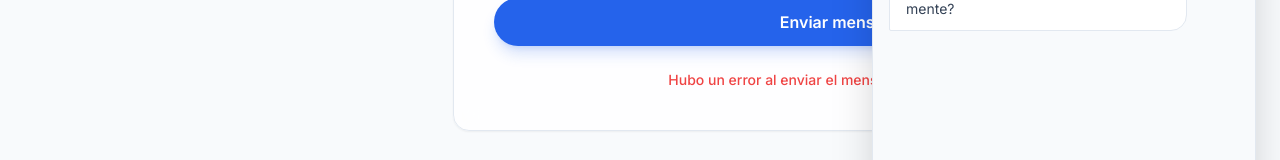
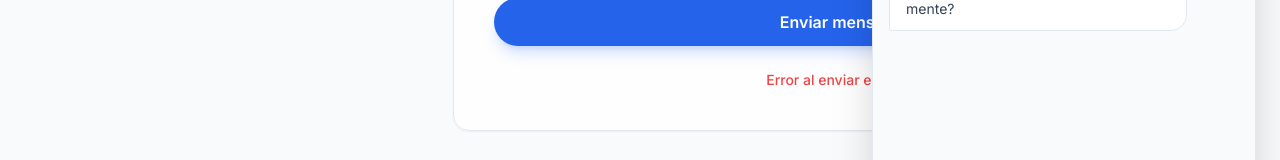
Before and after one commit to LucioRebora/itia, a Next.js app: page / in a window 1280 px wide. Both pictures are taken after typing "Sample", "name@example.com", "Sample", "Sample" into the empty fields and a click on the button "Enviar mensaje". Shown: the part 7809-7969 px from the top of the page. Built offline with nearby package versions, Linux system fonts and the light colour scheme; no server answers.

Commit message:
Migrar envio de mails de Gmail/nodemailer a resend

```diff
--- a/components/ContactForm.tsx
+++ b/components/ContactForm.tsx
@@ -6,6 +6,7 @@ import { useState } from "react";
 
 const ContactForm = () => {
     const [status, setStatus] = useState<"idle" | "loading" | "success" | "error">("idle");
+    const [errorMessage, setErrorMessage] = useState<string>("");
     const [formData, setFormData] = useState({
         name: "",
         email: "",
@@ -16,6 +17,7 @@ const ContactForm = () => {
     const handleSubmit = async (e: React.FormEvent) => {
         e.preventDefault();
         setStatus("loading");
+        setErrorMessage("");
 
         try {
             const response = await fetch("/api/contact", {
@@ -24,16 +26,20 @@ const ContactForm = () => {
                 body: JSON.stringify(formData),
             });
 
+            const data = await response.json().catch(() => ({}));
+
             if (response.ok) {
                 setStatus("success");
                 setFormData({ name: "", email: "", company: "", message: "" });
                 setTimeout(() => setStatus("idle"), 5000);
             } else {
+                setErrorMessage(data.error || "Hubo un error al enviar el mensaje. Inténtalo de nuevo.");
                 setStatus("error");
                 setTimeout(() => setStatus("idle"), 5000);
             }
         } catch (error) {
             console.error(error);
+            setErrorMessage("Hubo un error al enviar el mensaje. Inténtalo de nuevo.");
             setStatus("error");
             setTimeout(() => setStatus("idle"), 5000);
         }
@@ -164,7 +170,7 @@ const ContactForm = () => {
                             )}
                             {status === "error" && (
                                 <p className="text-center text-red-500 font-medium text-sm animate-fade-in">
-                                    Hubo un error al enviar el mensaje. Inténtalo de nuevo.
+                                    {errorMessage || "Hubo un error al enviar el mensaje. Inténtalo de nuevo."}
                                 </p>
                             )}
                         </form>
--- a/lib/validation.ts
+++ b/lib/validation.ts
@@ -29,7 +29,7 @@ export function isValidEmail(value: unknown): value is string {
     return (
         typeof value === "string" &&
         value.length <= 254 &&
-        /^[^\s@,;:<>"'\]+@[^\s@,;:<>"'\]+\.[a-zA-Z]{2,}$/.test(value)
+        /^[^\s@,;:<>"'\]]+@[^\s@,;:<>"'\]]+\.[a-zA-Z]{2,}$/.test(value)
     );
 }
 
```
